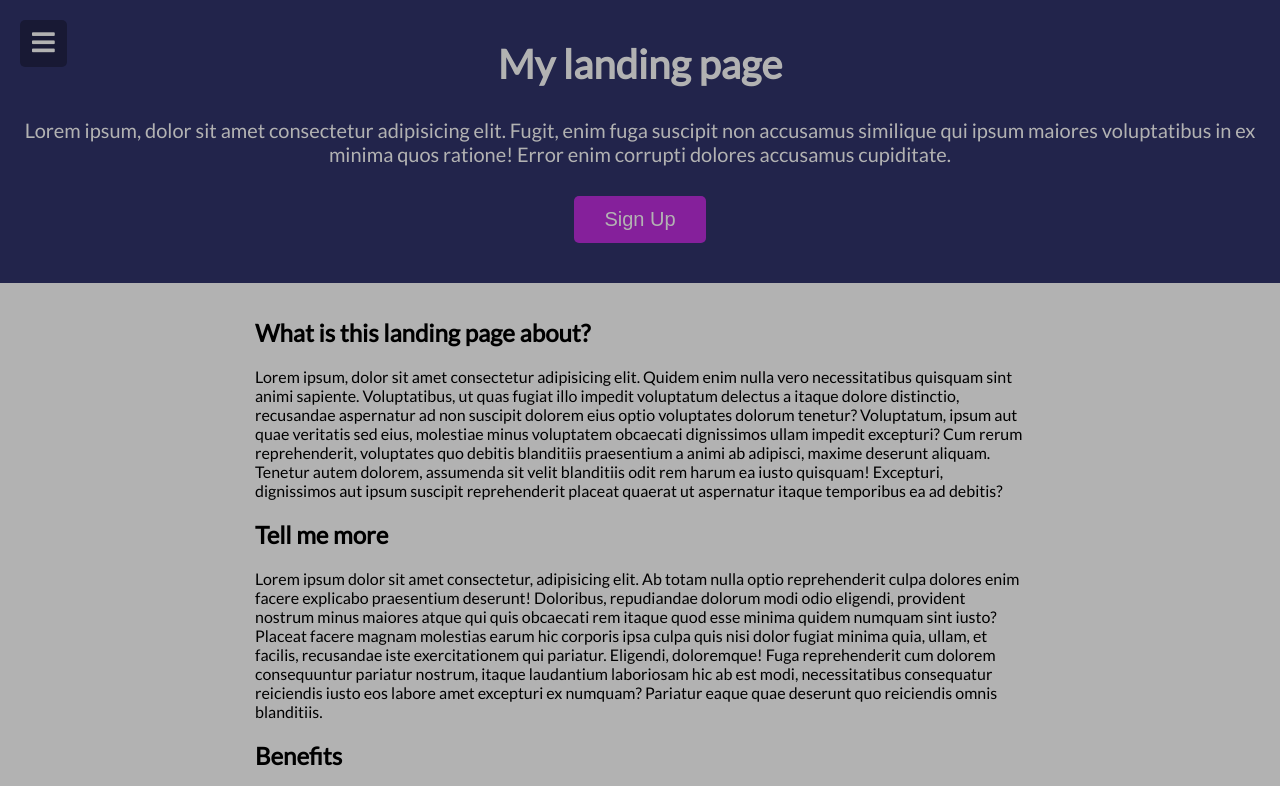
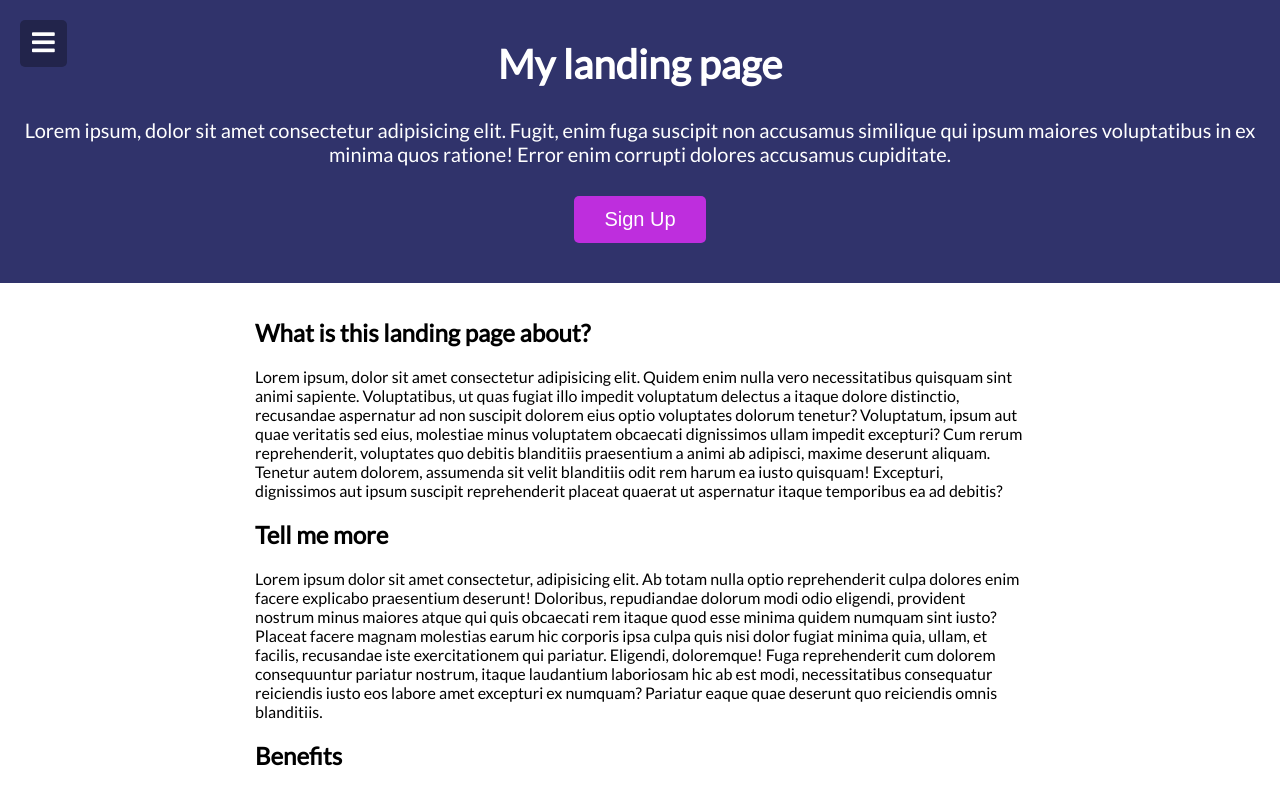
Before and after one commit to minhtangithub/20projects, a plain HTML site: page 5/index.html in a window 1280 px wide. Shown: the top 786 px of the page. Drawn offline with Linux system fonts and the light colour scheme.

Commit message:
30/08/2021

```diff
--- a/5/index.html
+++ b/5/index.html
@@ -9,7 +9,7 @@
     <link rel="stylesheet" href="./assets/style.css">
 </head>
 <body>
-    <div class="overlay show"></div>
+    <div class="overlay"></div>
     <header>
         <button>
             <i class="fa fa-bars"></i>
```
